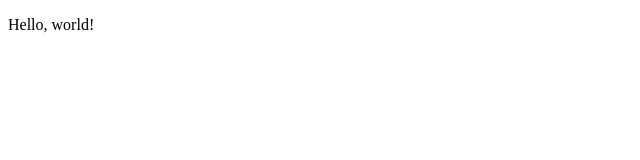
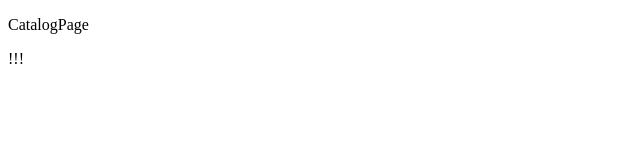
Before and after one commit to JuliaAnt/Camera-shop, a React (Create React App) app in the folder project/: page / in a window 1280 px wide. Shown: the top 160 px of the page, without its empty margins (0-640 px from the left). Built offline with nearby package versions, Linux system fonts and the light colour scheme.

Commit message:
Environment setup

```diff
--- a/project/src/components/app/app.tsx
+++ b/project/src/components/app/app.tsx
@@ -1,5 +1,21 @@
+import { BrowserRouter, Route, Routes } from 'react-router-dom';
+import { AppRoute } from '../../consts';
+import CatalogPage from '../../pages/catalog-page/catalog-page';
+import CameraPage from '../../pages/camera-page/camera-page';
+import BasketPage from '../../pages/basket-page/basket-page';
+
 function App(): JSX.Element {
-  return <p>Hello, world!</p>;
+  return (
+    <BrowserRouter>
+      <Routes>
+        <Route path={AppRoute.Catalog}>
+          <Route index element={<CatalogPage />} />
+          <Route path={AppRoute.Camera} element={<CameraPage />} />
+          <Route path={AppRoute.Basket} element={<BasketPage />} />
+        </Route>
+      </Routes>
+    </BrowserRouter>
+  );
 }
 
 export default App;
--- /dev/null
+++ b/project/src/consts.ts
@@ -0,0 +1,5 @@
+export enum AppRoute {
+  Camera = '/camera/:id',
+  Catalog = '/',
+  Basket = '/basket',
+}
--- /dev/null
+++ b/project/src/pages/basket-page/basket-page.tsx
@@ -0,0 +1,10 @@
+function BasketPage(): JSX.Element {
+  return (
+    <>
+      <p>BasketPage</p>
+      <p>!!!</p>
+    </>
+  );
+}
+
+export default BasketPage;
--- /dev/null
+++ b/project/src/pages/camera-page/camera-page.tsx
@@ -0,0 +1,10 @@
+function CameraPage(): JSX.Element {
+  return (
+    <>
+      <p>CameraPage</p>
+      <p>!!!</p>
+    </>
+  );
+}
+
+export default CameraPage;
--- /dev/null
+++ b/project/src/pages/catalog-page/catalog-page.tsx
@@ -0,0 +1,10 @@
+function CatalogPage(): JSX.Element {
+  return (
+    <>
+      <p>CatalogPage</p>
+      <p>!!!</p>
+    </>
+  );
+}
+
+export default CatalogPage;
```
